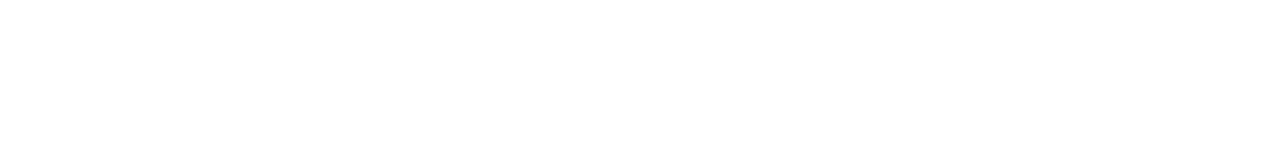
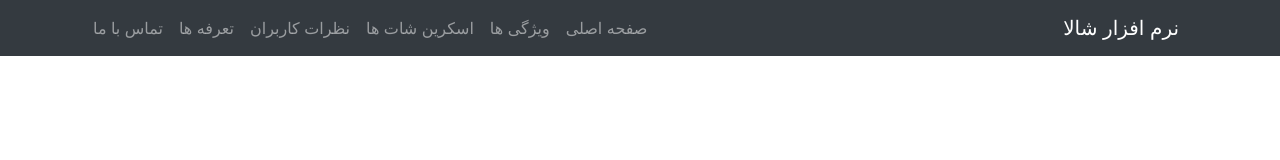
Before and after one commit to hoseinhoseini/App-Landing-Page-Template, a plain HTML site: page index.html in a window 1280 px wide. Drawn offline with Linux system fonts and the light colour scheme.

Commit message:
Adding Navbar Section

```diff
--- a/index.html
+++ b/index.html
@@ -13,7 +13,44 @@
     <!-- main css -->
     <link rel="stylesheet" href="css/style.css">
 </head>
-<body>
+<body dir="rtl">
+    <!-- Navbar Start -->
+    <nav class="navbar navbar-expand-md bg-dark navbar-dark">
+        <div class="container">
+            <!-- Brand -->
+            <a href="index.html" class="navbar-brand">نرم افزار شالا</a>
+
+            <!-- Toggler Button -->
+            <button class="navbar-toggler" type="button" data-toggle="collapse" data-target="#collapsesi">
+                <span class="navbar-toggler-icon"></span>
+            </button>
+
+            <!-- Navbar Links -->
+            <div class="navbar-collapse">
+                <ul class="navbar-nav mr-auto">
+                    <li class="nav-item">
+                        <a href="#" class="nav-link">صفحه اصلی</a>
+                    </li>
+                    <li class="nav-item">
+                        <a href="#" class="nav-link">ویژگی ها</a>
+                    </li>
+                    <li class="nav-item">
+                        <a href="#" class="nav-link">اسکرین شات ها</a>
+                    </li>
+                    <li class="nav-item">
+                        <a href="#" class="nav-link">نظرات کاربران</a>
+                    </li>
+                    <li class="nav-item">
+                        <a href="#" class="nav-link">تعرفه ها</a>
+                    </li>
+                    <li class="nav-item">
+                        <a href="#" class="nav-link">تماس با ما</a>
+                    </li>
+                </ul>
+            </div>
+        </div>
+    </nav>
+    <!-- Navbar End -->
 
 
 
```
